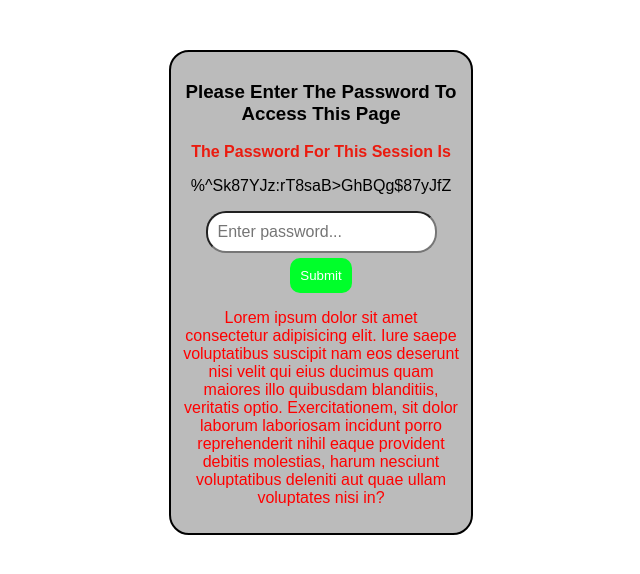
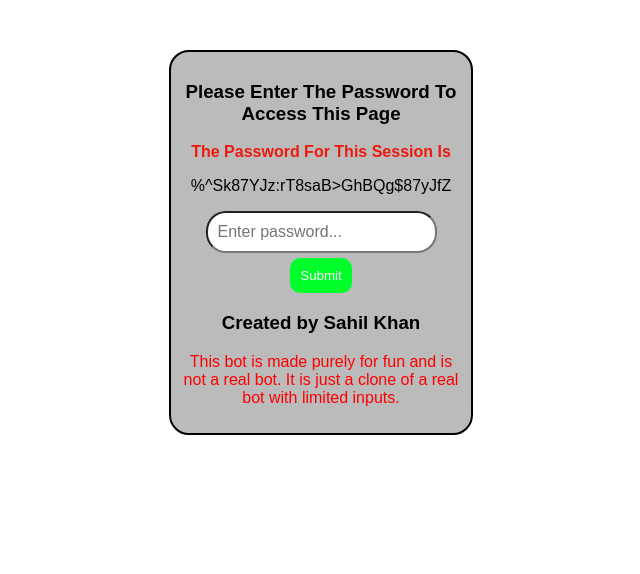
Before and after one commit to 23cssahil/Chat-Bot, a plain HTML site: page index.html in a window 1280 px wide. Shown: the whole page, without its empty margins (319-959 px from the left). Drawn offline with Linux system fonts and the light colour scheme.

Commit message:
Update index.html

```diff
--- a/index.html
+++ b/index.html
@@ -36,7 +36,10 @@
         <p><p style="color:rgb(235,27,15)"><b>The Password For This Session Is</b></p> %^Sk87YJz:<span id="generatedPassword"></span>$87yJfZ</p>
         <input type="password" id="passwordInput" placeholder="Enter password...">
         <button id="btn" onclick="checkPassword()">Submit</button>
-        <p>Lorem ipsum dolor sit amet consectetur adipisicing elit. Iure saepe voluptatibus suscipit nam eos deserunt nisi velit qui eius ducimus quam maiores illo quibusdam blanditiis, veritatis optio. Exercitationem, sit dolor laborum laboriosam incidunt porro reprehenderit nihil eaque provident debitis molestias, harum nesciunt voluptatibus deleniti aut quae ullam voluptates nisi in?</p>
+        <h3 style="color:black">Created by Sahil Khan</h3>
+        <p>This bot is made purely for fun and is not a real bot. It is just a clone of a real bot with limited inputs.</p>
+
+
     </div>
 
     <!-- Content that will be shown after successful password entry -->
```
